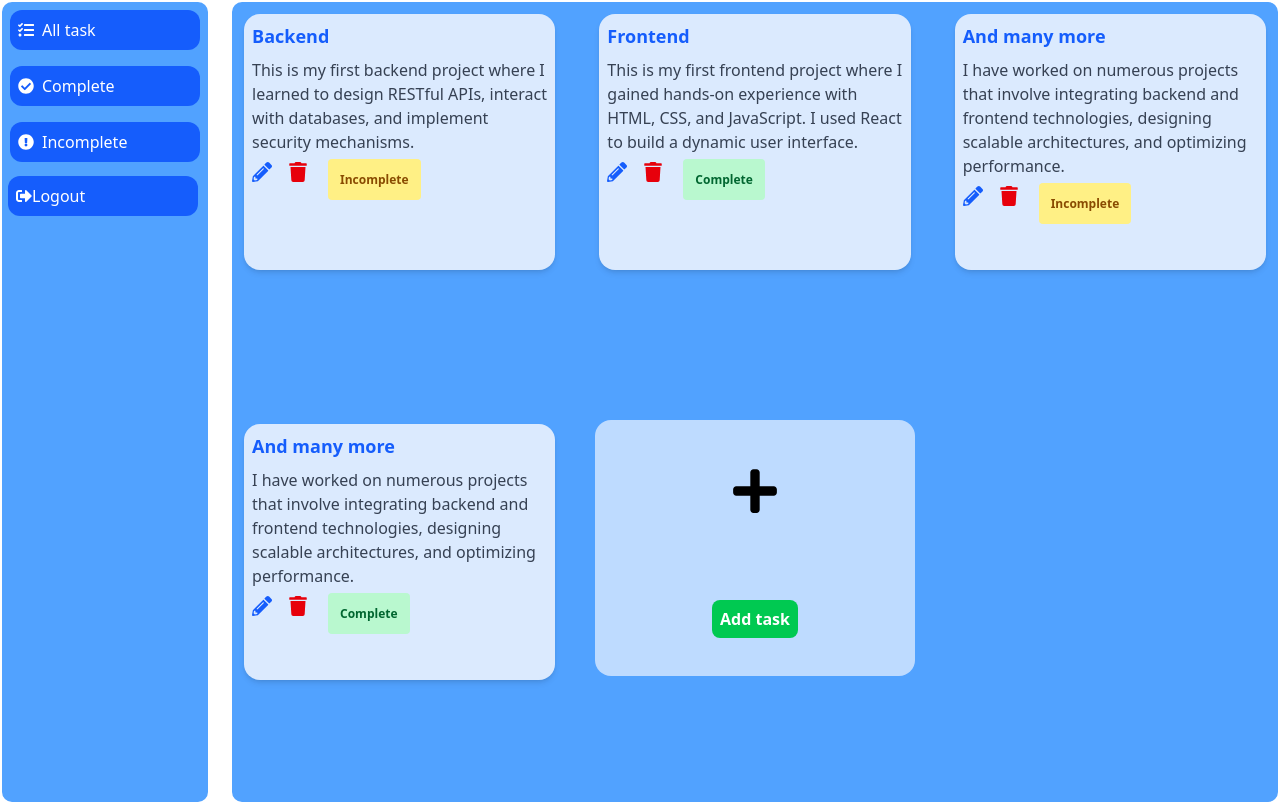
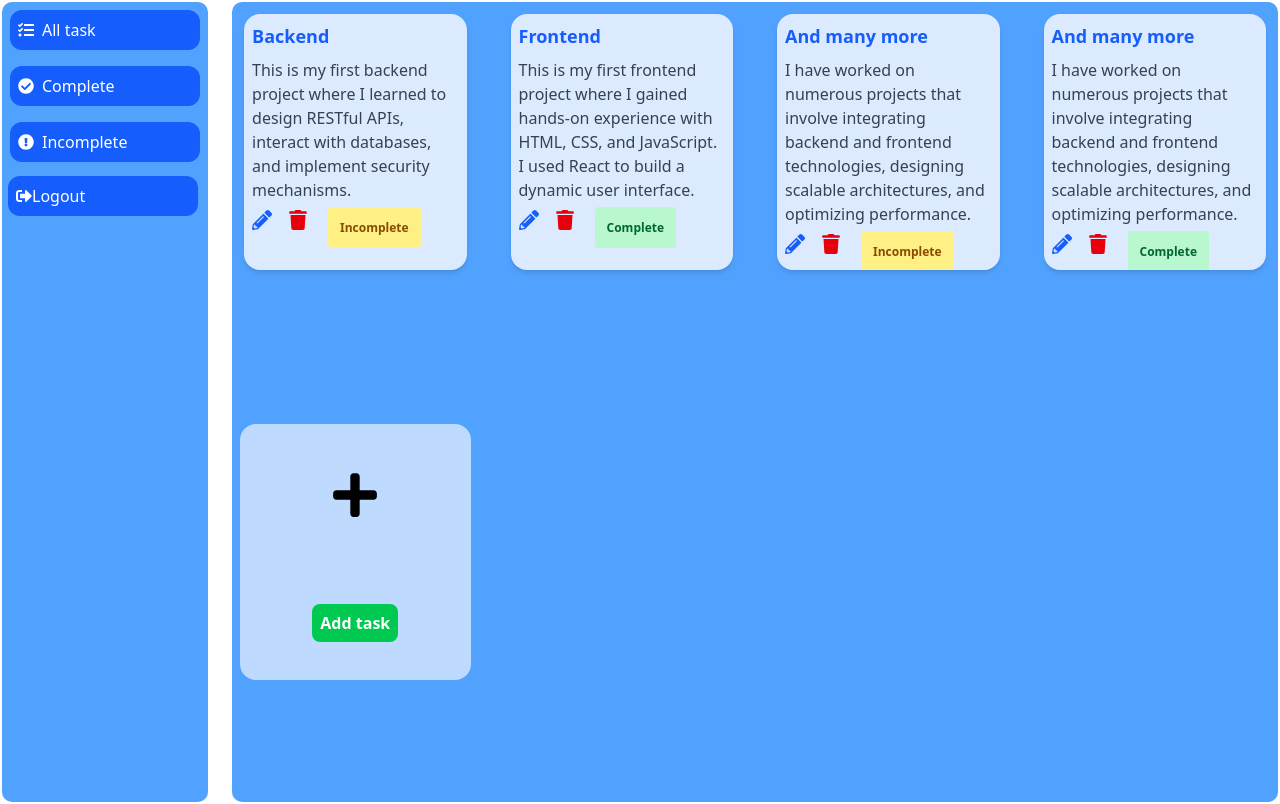
Before and after one commit to ash213-gif/Task_Managment_Front-, a React (Vite) app in the folder vite-project/: page / in a window 1280 px wide. Built offline with nearby package versions, Linux system fonts and the light colour scheme.

Commit message:
delete versel

```diff
--- a/vite-project/src/Componenets/pages/Alltask.jsx
+++ b/vite-project/src/Componenets/pages/Alltask.jsx
@@ -23,7 +23,7 @@ export default function Alltask() {
   };
 
   return (
-    <div className="grid grid-cols-3 h-full gap-5">
+    <div className="grid grid-cols-4 h-full gap-5">
       {tasks.map((task, index) => (
         <div
           className="flex flex-col bg-blue-100 h-64 overflow-y-auto rounded-2xl shadow-md p-2 m-3 hover:bg-blue-100 transition duration-300 ease-in-out"
--- a/vite-project/versel.json
+++ /dev/null
@@ -1,3 +0,0 @@
-{
-  "buildCommand": "npm run build"
-}
```
Also changed, not shown: vite-project/src/Allcomponenets.jsx (renamed from vite-project/src/AllComponenets.js).
